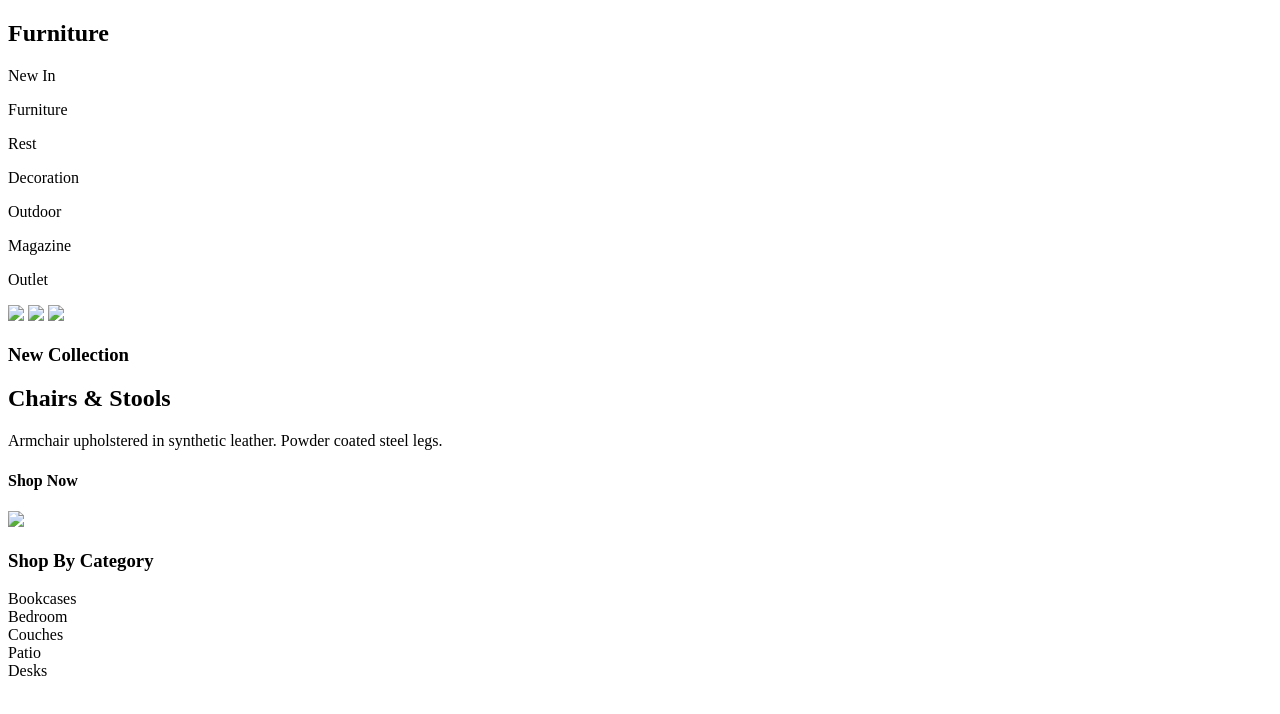
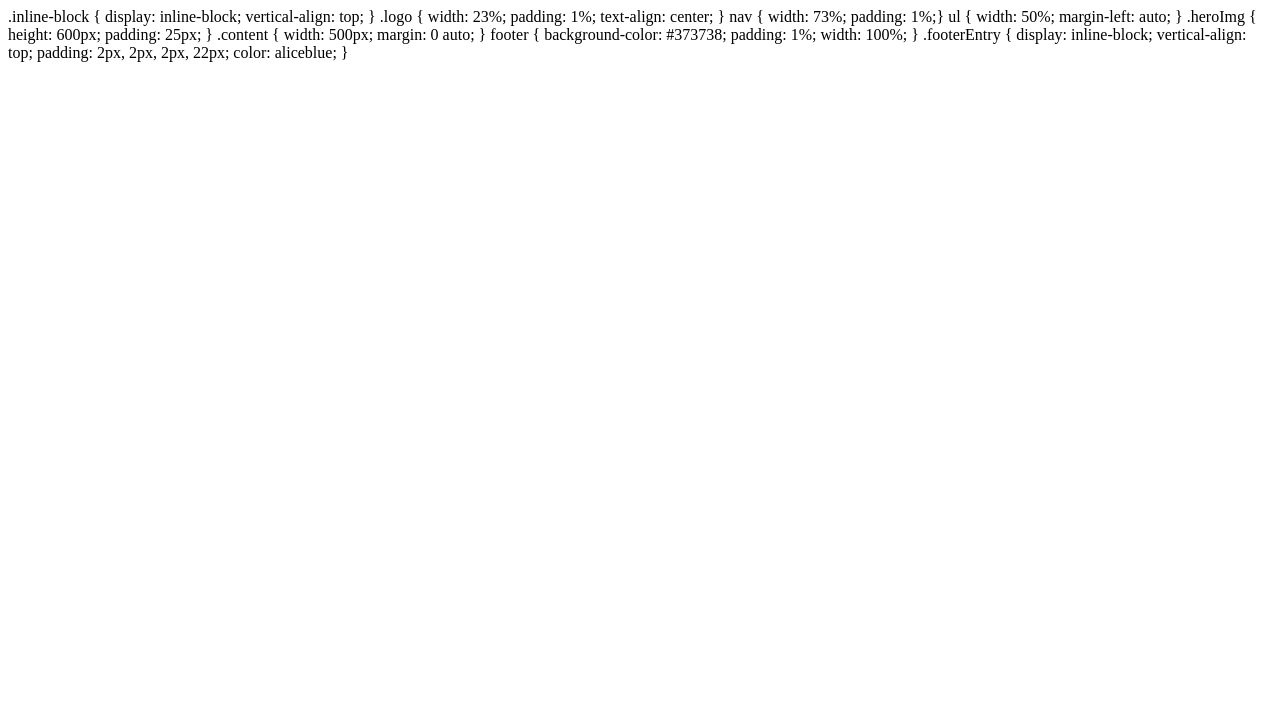
Before and after one commit to odellnat/UX_UI_HW_17, a plain HTML site: page index.html in a window 1280 px wide. Drawn offline with Linux system fonts and the light colour scheme.

Commit message:
Initial commit

```diff
--- a/css/style.css
+++ b/css/style.css
@@ -1,311 +1,43 @@
-#topBar {
-  margin-left: auto;
-  margin-right: auto;
-  display: grid;
-  min-height: 300px;
-  background-color: yellow
-  grid-template-rows: 1fr 1fr 1fr;
-  grid-template-columns: 1fr 1fr 1fr;
-  grid-template-areas:
-  ". . .";
-  "firstName . ."
-  "lastName topNav topNav";
+.inline-block {
+    display: inline-block;
+    vertical-align: top;
 }
 
-#mySkills {
-
+.logo {
+    width: 23%;
+    padding: 1%;
+    text-align: center;
 }
 
-#myWork {
+nav {
+    width: 73%;
+    padding: 1%;}
 
+
+ul {
+    width: 50%;
+    margin-left: auto;
 }
 
-#contact {
-
+.heroImg {
+    height: 600px;
+    padding: 25px;
 }
 
-
-
-#firstName {
-
+.content {
+    width: 500px;
+    margin: 0 auto;
 }
 
-#lastName {
+footer {
+    background-color: #373738;
+    padding: 1%;
+    width: 100%;
+        }
 
-}
-
-#topNav {
-
-}
-
-#heroSection {
-
-}
-
-#heroShot {
-background-image: url(../images/NAO.jpg)
-width: 200px
-height: 200px
-}
-
-#heroText {
-
-}
-
-.sectionHeader {
-
-}
-
-.wideCard {
-
-}
-
-.cardTitle {
-
-}
-
-.cardText {
-
-}
-
-.narrowCard {
-
-}
-
-
-
-
-
-
-
-
-
-
-
-
-
-
-
-
-
-
-
-
-
-
-
-
-
-
-#heroGrid {
-  margin: 0px 5%;
-  display: grid;
-  min-height: 500px;
-  height: 70vh;
-  grid-template-rows: 75% 25%;
-  grid-template-columns: 75% 25%;
-  grid-template-areas:
-  "featuredProduct secondaryProduct"
-  "featuredProduct CTA";
-}
-
-#featuredProduct {
-  grid-area: featuredProduct;
-  background-image: url("../images/furniture1.png")
-}
-
-#secondaryProduct {
-  grid-area: secondaryProduct;
-  background-image: url("../images/furniture2.png");
-}
-
-#CTA {
-  grid-area: CTA;
-  background-image: url("../images/woodbg.png");
-  justify-content: space-around;
-  cursor: pointer;
-}
-
-#headline {
-  background-color: rgba(255,255,255,0.8);
-  border-bottom: 5px solid #FF6200;
-  position: absolute;
-  right: -50px;
-  top: 100px;
-  padding: 25px;
-  max-width: 550px;
-  z-index: 100;
-}
-
-.heroGridArea {
-  background-position: center;
-  background-repeat: no-repeat;
-  background-size: cover;
-  align-items: center;
-  display: flex;
-  position: relative;
-}
-
-/* Category Grid CSS */
-
-.subHeading {
-  text-align: center;
-  border-bottom: 2px solid black;
-  width: 300px;
-  margin: 50px auto;
-}
-
-#categoryGrid {
-  margin: 0px 5%;
-  display: grid;
-  grid-template-rows: 300px 300px 300px;
-  grid-template-columns: 1fr 1fr 1fr;
-  grid-template-areas:
-  "bookcases bedroom patio"
-  "couches couches patio"
-  "desks desks desks"
-  ;
-}
-
-#bookcases {
-  grid-area: bookcases;
-  background-image: url("../images/bookcases@2x.png");
-
-}
-#bedroom {
-  grid-area: bedroom;
-  background-image: url("../images/beds@2x.png");
-}
-
-#couches {
-  grid-area: couches;
-  background-image: url("../images/couch@2x.png");
-}
-
-#patio {
-  grid-area: patio;
-  background-image: url("../images/patio@2x.png");
-}
-
-#desks {
-  grid-area: desks;
-  background-image: url("../images/desks@2x.png");
-}
-
-.categoryGridArea {
-  background-position: center;
-  background-size: cover;
-  background-repeat: no-repeat;
-  margin: 5px;
-  cursor: pointer;
-  display: grid;
-  align-content: end;
-}
-
-.heading {
-  background-color: rgba(0,0,0,0.7);
-  padding: 15px;
-  height: 25px;
-  color: white;
-  font-size: 18px;
-  border-bottom: 5px solid #FF6200;
-}
-
-
-/* Navigation CSS */
-/* CHECK OUT THIS CODE BELOW IF YOU WANT TO GET A REFRESHER ON FLEX */
-
-#navBar {
-  display: flex;
-  flex-direction: row;
-  margin: 0px 5%;
-}
-#navBar h1 {
-  width: 25%;
-  font-weight: 500;
-}
-#navigation {
-  display: flex;
-  width: 50%;
-  align-items: center;
-  justify-content: space-evenly;
-}
-#navigation p {
-  cursor: pointer;
-  text-decoration: none;
-}
-.icons {
-  display: flex;
-  justify-content: flex-end;
-  align-items: center;
-  width: 25%;
-}
-.icons img {
-  margin: 15px;
-  cursor: pointer;
-}
-.highlight {
-  color: #FF6200;
-  font-weight: 700;
-}
-
-/* Typography CSS */
-
-h2 {
-  font-size: 60px;
-  margin: 0px 0px;
-  color: #FF6200;
-}
-
-h3 {
-  font-size: 32px;
-  font-weight: 300;
-  margin: 0px 0px;
-}
-
-h4 {
-  color: white;
-  font-weight: 400;
-  font-size: 22px;
-}
-
-
-#headline p {
-  max-width: 350px;
-  font-size: 16px;
-  font-weight: 300;
-  margin: 0px 0px;
-  color: #636364;
-}
-
-@media only screen and (max-width: 1000px) {
-  #navigation {
-    display: none;
-  }
-  .icons {
-    margin-left: auto;
-  }
-}
-
-@media only screen and (max-width: 600px) {
-  #headline {
-    position: static;
-    margin: 20px;
-  }
-  #heroGrid {
-    grid-template-areas:
-    "featuredProduct featuredProduct"
-    "secondaryProduct CTA";
-  }
-  #categoryGrid {
-    grid-template-rows: 300px 300px 300px 300px 300px;
-    grid-template-columns: 1fr;
-    grid-template-areas:
-      "bookcases"
-      "bedroom"
-      "patio"
-      "couches"
-      "desks"
-    ;
-  }
-}
+.footerEntry {
+    display: inline-block;
+    vertical-align: top;
+    padding: 2px, 2px, 2px, 22px;
+    color: aliceblue;
+    }
--- a/index.html
+++ b/index.html
@@ -1,61 +1,43 @@
-<!DOCTYPE html>
-<html>
-<head>
-  <link href="https://fonts.googleapis.com/css?family=Poppins:100,200,300,400,500,600,700,800,900&display=swap" rel="stylesheet">
-  <link href="css/solved_style.css" rel="stylesheet" type="text/css">
-  <title>Furniture Homepage</title>
-</head>
-<body>
-  <nav id="navBar">
-    <h1>Furniture</h1>
-    <div id="navigation">
-      <p class="highlight">New In</p>
-      <p>Furniture</p>
-      <p>Rest</p>
-      <p>Decoration</p>
-      <p>Outdoor</p>
-      <p>Magazine</p>
-      <p>Outlet</p>
-    </div>
-    <div class="icons">
-      <img src="images/user.png">
-      <img src="images/search.png">
-      <img src="images/shopping-bag.png">
-    </div>
-  </nav>
-  <section id="heroGrid">
-    <div id="featuredProduct" class="heroGridArea">
-      <div id="headline">
-        <h3 id="newCollection">New Collection</h3>
-        <h2>Chairs & Stools</h2>
-        <p>Armchair upholstered in synthetic leather. Powder coated steel legs.</p>
-      </div>
-    </div>
-    <div id="secondaryProduct" class="heroGridArea"></div>
-    <div id="CTA" class="heroGridArea">
-        <h4>Shop Now</h4>
-        <img src="images/arrow-right.png">
-      </div>
-  </section>
-  <div class="subHeading">
-      <h3>Shop By Category</h3>
-  </div>
-  <section id="categoryGrid">
-    <div id="bookcases" class="categoryGridArea">
-      <div class="heading">Bookcases</div>
-    </div>
-    <div id="bedroom" class="categoryGridArea">
-      <div class="heading">Bedroom</div>
-    </div>
-    <div id="couches" class="categoryGridArea">
-      <div class="heading">Couches</div>
-    </div>
-    <div id="patio" class="categoryGridArea">
-      <div class="heading">Patio</div>
-    </div>
-    <div id="desks" class="categoryGridArea">
-      <div class="heading">Desks</div>
-    </div>
-  </section>
-</body>
-</html>
+.inline-block {
+    display: inline-block;
+    vertical-align: top;
+}
+
+.logo {
+    width: 23%;
+    padding: 1%;
+    text-align: center;
+}
+
+nav {
+    width: 73%;
+    padding: 1%;}
+
+
+ul {
+    width: 50%;
+    margin-left: auto;
+}
+
+.heroImg {
+    height: 600px;
+    padding: 25px;
+}
+
+.content {
+    width: 500px;
+    margin: 0 auto;
+}
+
+footer {
+    background-color: #373738;
+    padding: 1%;
+    width: 100%;
+        }
+
+.footerEntry {
+    display: inline-block;
+    vertical-align: top;
+    padding: 2px, 2px, 2px, 22px;
+    color: aliceblue;
+    }
```
Also changed, not shown: 1 other file.
